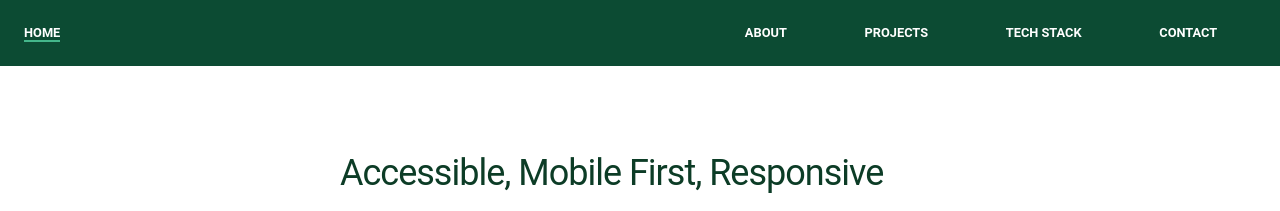
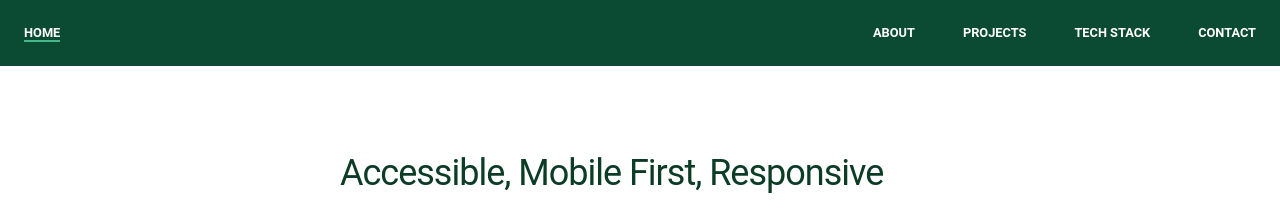
Before and after one commit to gif007/gif007.github.io, a Jekyll site: the page built from index.html, in a window 1280 px wide. Shown: the top 211 px of the page. Built offline with Jekyll 4.4.1, drawn with Linux system fonts in a browser that asks for light colours.

Commit message:
fixed spacing on nav items

```diff
--- a/_sass/main.scss
+++ b/_sass/main.scss
@@ -87,16 +87,16 @@ a.Logo {
 	font-size: 0.8rem;
 }
 
-nav {
-	width: 550px;
-}
-
 ul.NavList {
     display: flex;
     flex-direction: row;
     align-items: center;
     justify-content: space-around;
 
+}
+
+ul.NavList > li + li {
+	margin-left: 0.5rem;
 }
 
 ul.NavList > li > a {
@@ -193,4 +193,8 @@ img.ProjectImage {
 		width: 600px;
 	}
 
+	ul.NavList > li + li {
+		margin-left: 3rem;
+	}
+
 }
```
